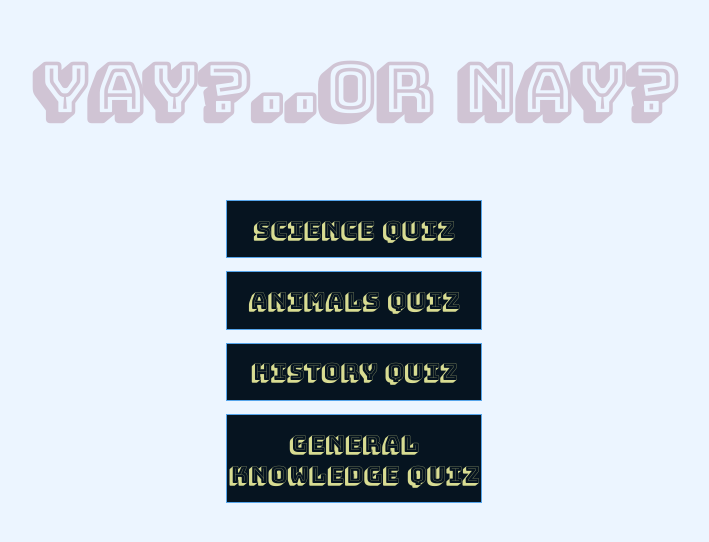
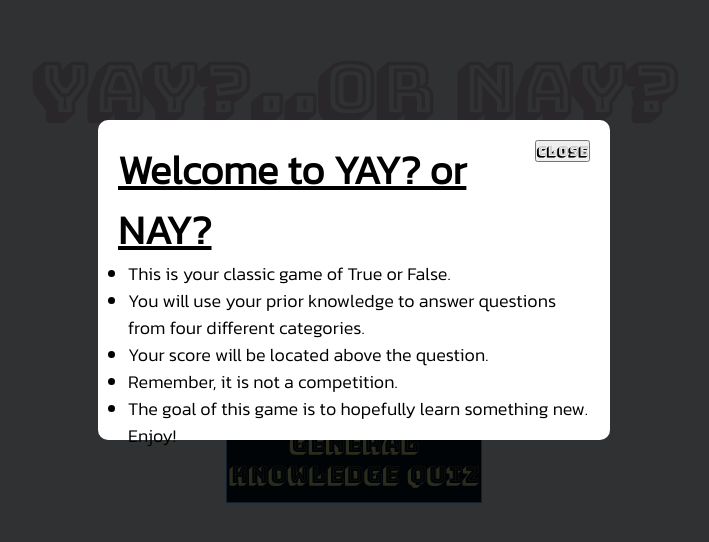
Before and after one commit to Sonam0123/FirstProject-Trivia, a website: page index.html in a window 1280 px wide. Shown: the part 120-662 px from the top of the page, without its empty margins (286-995 px from the left). Drawn offline with Linux system fonts and the light colour scheme; a web font is replaced by a local one.

Commit message:
last push maybe

```diff
--- a/Animals.css
+++ b/Animals.css
@@ -6,9 +6,9 @@
 body {
     margin: 0;
     padding: 0;
+    background-color: #f9d29d;
+    background-image: linear-gradient(315deg, #f9d29d 0%, #ffd8cb 74%);
     background-color: white;
-    background-color: #f9484a;
-    background-image: linear-gradient(315deg, #f9484a 0%, #f3e7b1 74%);
     background-repeat: repeat-y;
     background-position: center;
     background-size: cover;
--- a/GenKnowledge.css
+++ b/GenKnowledge.css
@@ -7,7 +7,7 @@ body {
     margin: 0;
     padding: 0;
     background-color: white;
-    background-image: url("https://venturebeat.com/wp-content/uploads/2019/12/GettyImages-1134020821-e1587048223491.jpg?w=1200&strip=all");
+    background-image: url("https://dominicsharlette.com/wp-content/uploads/2019/01/cropped-banner-website-lightbulb.jpg");
     background-repeat: repeat-y;
     background-position: center;
     background-size: cover;
@@ -176,6 +176,7 @@ label {
     width: 40%;
     justify-content: center;
     align-items: center;
+    border-radius: 10px;
 }
 #modalText{
     font-family: inherit;
--- a/homepage.css
+++ b/homepage.css
@@ -89,7 +89,7 @@
 }
 
 
-  .btn:hover {
+.btn:hover {
     cursor: pointer;
     box-shadow: 0 0.4rem 1.4rem 0 rgba(86, 185, 235, 0.5);
     transform: translateY(-0.1rem);
@@ -101,3 +101,38 @@
     box-shadow: none;
     transform: none;
   }
+  #modal {
+    position: fixed;
+    top: 0;
+    left: 0;
+    background: rgba(0, 0, 0, 0.8);
+    z-index: 99999;
+    height: 100%;
+    width: 100%;
+}
+.modalconent {
+  position: absolute;
+  top: 50%;
+  left: 50%;
+  transform: translate(-50%, -50%);
+  background: #fff;
+  width: 40%;
+  height: 40%;
+  padding: 20px;
+  border-radius: 10px;
+}
+#modalHeader {
+  font-size: 40px;
+  font-family: 'Kanit', sans-serif;
+  text-decoration: underline;
+}
+#button {
+  float: right;
+}
+.modalText{
+  font-family: 'Kanit', sans-serif;
+  font-size: large;
+}
+ul {
+  padding-left: 10px;
+}
--- /dev/null
+++ b/homepage.js
@@ -0,0 +1,5 @@
+window.onload = function () {
+    document.querySelector('#button').onclick = function () {
+        document.querySelector('#modal').style.display = "none"
+    };
+};
--- a/index.html
+++ b/index.html
@@ -8,6 +8,7 @@
     <link rel="stylesheet" href="homepage.css">
     <link href="https://fonts.googleapis.com/css2?family=Indie+Flower&family=Macondo&display=swap" rel="stylesheet">
     <link href="https://fonts.googleapis.com/css2?family=Bungee+Shade&family=Fredoka+One&display=swap" rel="stylesheet">
+    <link href="https://fonts.googleapis.com/css2?family=Bungee+Shade&family=Coda&family=Fredoka+One&family=Kanit:wght@300&display=swap" rel="stylesheet">
 </head>
 <body>
     <div class="container">
@@ -18,6 +19,23 @@
         <a class="btn" href="History.html">History Quiz</a>
         <a class="btn" href="GenKnowledge.html">General Knowledge Quiz</a>
     </div>
+    <div id="modal">
+        <div class="modalconent">
+            <button id="button">Close</button>
+             <h2 id="modalHeader">Welcome to YAY? or NAY?</h2>
 
+            <p>
+                <ul>
+                    <li class="modalText">This is your classic game of True or False.</li>
+                    <li class="modalText">You will use your prior knowledge to answer questions from four different categories.</li>
+                    <li class="modalText">Your score will be located above the question.</li>
+                    <li class="modalText">Remember, it is not a competition.</li>
+                    <li class="modalText">The goal of this game is to hopefully learn something new. Enjoy!</li>
+
+                </ul>
+            </p>
+        </div>
+    </div>
+<script src="homepage.js"></script>
 </body>
 </html>
```
Also changed, not shown: Science.html (+0 -1 lines).
